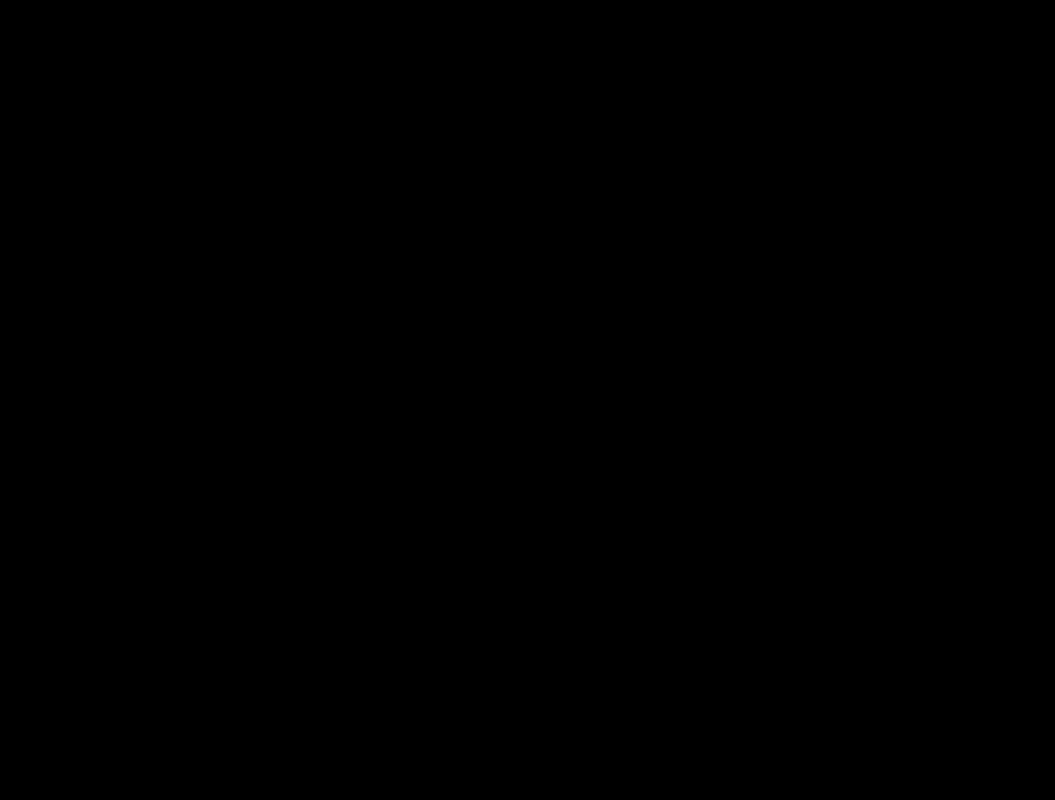
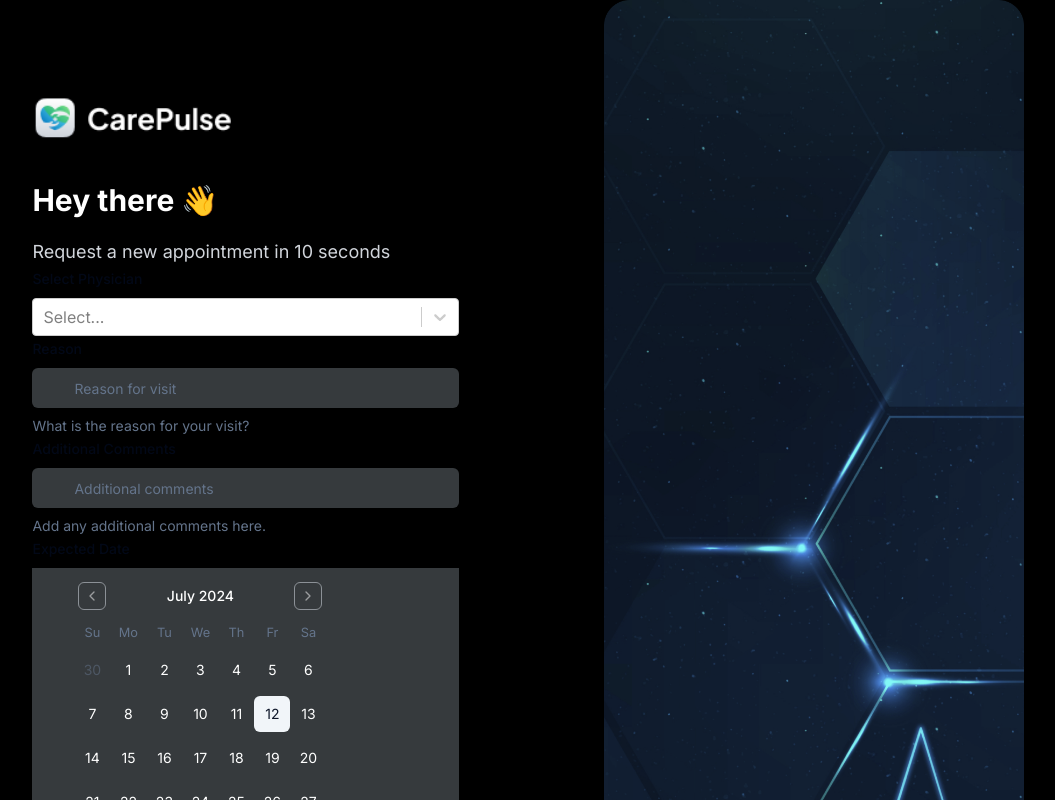
Before and after one commit to AliAsgharGill/Health-Care-System, a Next.js app: page /appointment in a window 1280 px wide. Before the commit this address had no page. Shown: the top 800 px of the page, without its empty margins (112-1167 px from the left). Built offline with nearby package versions, Linux system fonts and the light colour scheme.

Commit message:
appointment form working

```diff
--- a/package.json
+++ b/package.json
@@ -18,6 +18,7 @@
     "@radix-ui/react-select": "^2.1.1",
     "@radix-ui/react-slot": "^1.1.0",
     "@radix-ui/react-toast": "^1.2.1",
+    "@types/react-select": "^5.0.1",
     "axios": "^1.7.2",
     "class-variance-authority": "^0.7.0",
     "clsx": "^2.1.1",
--- a/public/assets/images/data/userFormData.ts
+++ b/public/assets/images/data/userFormData.ts
@@ -1,5 +1,6 @@
+import { PhysicianOption } from "@/types/appointmentTypes";
 
-export const physicianOptions = [
+export const physicianOptions: PhysicianOption[] = [
   {
     value: "dr_ali",
     label: "Dr. Ali",
--- /dev/null
+++ b/src/app/appointment/page.tsx
@@ -0,0 +1,40 @@
+import AppointmentForm from "@/components/appointmentForm/page";
+import UserDetailForm from "@/components/userDetailForm/page";
+import Image from "next/image";
+import React from "react";
+
+const Appointment = () => {
+  return (
+    <>
+      <div className="flex justify-evenly min-h-screen">
+        <div className="flex w-1/3 flex-col justify md:mt-24   ">
+          <Image
+            src="/assets/images/logo.png"
+            alt="logo"
+            width={200}
+            height={200}
+          />
+          <h1 className="text-3xl text-white mt-10 mb-5 font-bold">
+            Hey there 👋
+          </h1>
+          <p className="text-gray-300 text-lg">
+            Request a new appointment in 10 seconds{" "}
+          </p>
+          {/* Appointment Form*/}
+          <AppointmentForm />
+        </div>
+        <div className="flex justify-end items-end" >
+          <Image
+            src="/assets/images/appointmentPageImage.png"
+            alt="signup"
+            width={420}
+            height={1024}
+            className=" "
+          />
+        </div>
+      </div>
+    </>
+  );
+};
+
+export default Appointment;
--- /dev/null
+++ b/src/components/appointmentForm/page.tsx
@@ -0,0 +1,222 @@
+"use client";
+import React, { useState } from "react";
+import Select from "react-select";
+import {
+  Form,
+  FormControl,
+  FormDescription,
+  FormField,
+  FormItem,
+  FormLabel,
+  FormMessage,
+} from "../ui/form";
+import { useForm, Controller, SubmitHandler } from "react-hook-form";
+import Image from "next/image";
+import { AppointmentFormValues } from "@/types/appointmentTypes";
+import axios from "axios";
+import { toast } from "../ui/use-toast";
+import { Button } from "../ui/button";
+import { Calendar } from "../ui/calendar";
+import { Input } from "../ui/input";
+
+type PhysicianOption = {
+  value: string;
+  label: string;
+  image: string;
+};
+
+export const physicianOptions: PhysicianOption[] = [
+  {
+    value: "dr_ali",
+    label: "Dr. Ali",
+    image: "/assets/images/drAdam.png",
+  },
+  {
+    value: "dr_ava",
+    label: "Dr. Ava",
+    image: "/assets/images/drAva.png",
+  },
+  {
+    value: "dr_sarah",
+    label: "Dr. Sarah",
+    image: "/assets/images/drSarah.png",
+  },
+];
+
+const AppointmentForm: React.FC = () => {
+  const [isSubmitting, setIsSubmitting] = useState(false);
+  const form = useForm<AppointmentFormValues>({
+    defaultValues: {
+      drName: null,
+      reason: "",
+      additionalComments: "",
+      expectedDate: "",
+    },
+    mode: "onChange",
+  });
+
+  const {
+    handleSubmit,
+    reset,
+    formState: { errors, isDirty, isValid, isSubmitSuccessful },
+    control,
+  } = form;
+
+  const onSubmit: SubmitHandler<AppointmentFormValues> = async (data) => {
+    console.log(data);
+
+    setIsSubmitting(true);
+
+    try {
+      await axios.post<AppointmentFormValues>(
+        "https://65784a9df08799dc8044d036.mockapi.io/CRUD",
+        data
+      );
+      toast({
+        description: "Form submitted successfully!",
+        title: "Success",
+        variant: "default",
+      });
+      reset();
+    } catch (error) {
+      console.log("Error Registering User:", error);
+      toast({
+        title: "Error",
+        description: "Error Registering User",
+        variant: "destructive",
+      });
+    } finally {
+      setIsSubmitting(false);
+    }
+  };
+
+  return (
+    <>
+      <Form {...form}>
+        <form noValidate onSubmit={handleSubmit(onSubmit)}>
+          <FormField
+            control={control}
+            name="drName"
+            rules={{ required: "Please select a physician" }}
+            render={({ field }) => (
+              <FormItem>
+                <FormLabel>Select Physician</FormLabel>
+                <FormControl>
+                  <Controller
+                    control={control}
+                    name="drName"
+                    render={({ field }) => (
+                      <Select
+                        {...field}
+                        options={physicianOptions}
+                        getOptionLabel={(option: PhysicianOption) => (
+                          <div
+                            style={{ display: "flex", alignItems: "center" }}
+                          >
+                            <Image
+                              src={option.image}
+                              alt={option.label}
+                              height={24}
+                              width={24}
+                            />
+                            {option.label}
+                          </div>
+                        )}
+                        getOptionValue={(option: PhysicianOption) =>
+                          option.value
+                        }
+                      />
+                    )}
+                  />
+                </FormControl>
+                <FormMessage>{errors.drName?.message}</FormMessage>
+              </FormItem>
+            )}
+          />
+
+          <FormField
+            control={control}
+            name="reason"
+            render={({ field }) => (
+              <FormItem>
+                <FormLabel>Reason</FormLabel>
+                <FormControl>
+                  <Input
+                    className="mt-1 border-2 pl-10 border-transparent active:border-gradient bg-[#363A3D] text-white"
+                    type="text"
+                    placeholder="Reason for visit"
+                    {...field}
+                  />
+                </FormControl>
+                <FormDescription>
+                  What is the reason for your visit?
+                </FormDescription>
+                <FormMessage />
+              </FormItem>
+            )}
+          />
+
+          <FormField
+            control={control}
+            name="additionalComments"
+            render={({ field }) => (
+              <FormItem>
+                <FormLabel>Additional Comments</FormLabel>
+                <FormControl>
+                  <Input
+                    className="mt-1 border-2 pl-10 border-transparent active:border-gradient bg-[#363A3D] text-white"
+                    type="text"
+                    placeholder="Additional comments"
+                    {...field}
+                  />
+                </FormControl>
+                <FormDescription>
+                  Add any additional comments here.
+                </FormDescription>
+                <FormMessage />
+              </FormItem>
+            )}
+          />
+
+          <FormField
+            control={control}
+            name="expectedDate"
+            rules={{ required: "Please select an expected date" }}
+            render={({ field }) => (
+              <FormItem>
+                <FormLabel>Expected Date</FormLabel>
+                <FormControl>
+                  <Controller
+                    control={control}
+                    name="expectedDate"
+                    render={({ field }) => (
+                      <Calendar
+                        className="mt-1 border-2 pl-10 border-transparent active:border-gradient bg-[#363A3D] text-white"
+                        {...field}
+                        mode="single"
+                        selected={field.value}
+                        onSelect={field.onChange}
+                      />
+                    )}
+                  />
+                </FormControl>
+                <FormMessage>{errors.expectedDate?.message}</FormMessage>
+              </FormItem>
+            )}
+          />
+
+          <Button
+            type="submit"
+            disabled={
+              !isDirty || !isValid || isSubmitSuccessful || isSubmitting
+            }
+          >
+            Submit
+          </Button>
+        </form>
+      </Form>
+    </>
+  );
+};
+
+export default AppointmentForm;
--- a/src/components/signupForm/page.tsx
+++ b/src/components/signupForm/page.tsx
@@ -46,7 +46,7 @@ const SignupForm: React.FC<{ props?: string }> = ({ props }) => {
         variant: "default",
       });
       reset();
-      setIsDialogOpen(true); // Open the dialog on successful submission
+      setIsDialogOpen(true);
     } catch (error) {
       console.log("Error Registering User:", error);
       toast({
@@ -54,7 +54,7 @@ const SignupForm: React.FC<{ props?: string }> = ({ props }) => {
         description: "Error Registering User",
         variant: "destructive",
       });
-      setIsDialogOpen(true); // Open the dialog on successful submission
+      setIsDialogOpen(true);
     } finally {
       setIsSubmitting(false);
     }
--- a/src/components/userDetailForm/page.tsx
+++ b/src/components/userDetailForm/page.tsx
@@ -77,7 +77,7 @@ const UserDetailsForm = () => {
           </pre>
         ),
       });
-      route.push("/dashboard");
+      route.push("/appointment");
       reset();
     } catch (error) {
       console.log("Getting Error", error);
--- /dev/null
+++ b/src/schemas/appointmentSchema.ts
@@ -0,0 +1,16 @@
+import { z } from "zod";
+
+const physicianOptionSchema = z.object({
+  value: z.string(),
+  label: z.string(),
+  image: z.string().url(),
+});
+
+const appointmentSchema = z.object({
+  drName: physicianOptionSchema,
+  reason: z.string().min(1, "Reason is required"),
+  additionalComments: z.string().optional(),
+  expectedDate: z.string().min(1, "Expected date is required"),
+});
+
+export { appointmentSchema, physicianOptionSchema };
--- /dev/null
+++ b/src/types/appointmentTypes.ts
@@ -0,0 +1,12 @@
+export type AppointmentFormValues = {
+    drName: { value: string; label: string; image: string } | null;
+    reason: string;
+    additionalComments: string;
+    expectedDate: string;
+  };
+
+export  type PhysicianOption = {
+    value: string;
+    label: string;
+    image: string;
+  };
```
Also changed, not shown: public/assets/images/appointmentPageImage.png (added), 1 other file (tests, documents, lock files or other folders). Lines whose indentation alone changed are shown as unchanged.
